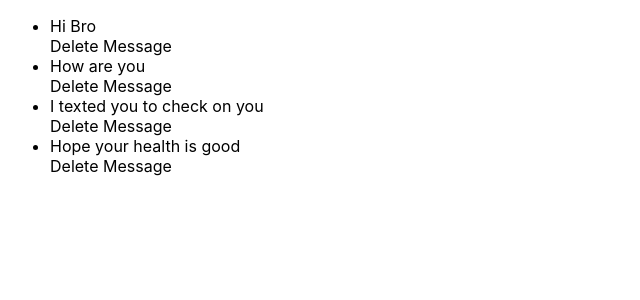
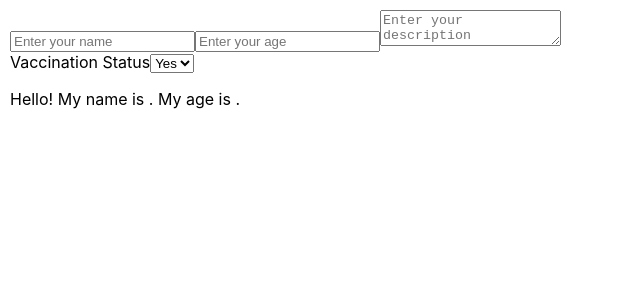
Before and after one commit to aedorado/ns-fe-mar-2021, a React (Create React App) app: page / in a window 1280 px wide. Shown: the top 300 px of the page, without its empty margins (0-640 px from the left). Built offline with nearby package versions, Linux system fonts and the light colour scheme.

Commit message:
Controlled Components

```diff
--- a/src/App.js
+++ b/src/App.js
@@ -6,46 +6,103 @@ import React from 'react';
 // 3. Toggle a warning banner upon button click! (component returns null)
 // 4. Delete a message from the mailbox by clicking delete button
 
-function ListItem(props) {
-  console.log(props);
-
-  return (
-    <>
-      <li>{props.msg.text}</li>
-      <span onClick={ () => props.deleteFunc(props.msg.id) }>Delete Message</span>
-    </>
-  )
-}
-
 class App extends React.Component {
 
   constructor(props) {
     super(props);
     this.state = {
-      msgList: this.props.msgList
+      inputName: "",
+      age: "",
+      desc: "",
+      vaccination: ""
     }
   }
 
-  deleteMessage = (id) => {
-    console.log(id);
-    this.setState((state) => ({
-      msgList: state.msgList.filter(msg => msg.id !== id)
-    }));
+  handleInputName = (event) => {
+    this.setState({
+      inputName: event.target.value
+    });
+  }
+
+  handleInputAge = (event) => {
+    this.setState({
+      age: event.target.value
+    });
+  }
+
+  handleInputDesc = (event) => {
+    this.setState({
+      desc: event.target.value
+    });
+  }
+
+  handleInputVacc = (event) => {
+    this.setState({
+      vaccination: event.target.value
+    });
   }
 
   render() {
     return (
       <>
-      <ul>
-        {
-          this.state.msgList.map((msg, i) => <ListItem key={msg.id} msg={msg} deleteFunc={this.deleteMessage} />)
-        }
-      </ul>
-      {/* <button onClick={this.deleteMessage}>Delete first message</button> */}
+        <input placeholder="Enter your name" value={this.state.inputName} onChange={this.handleInputName} />
+        <input placeholder="Enter your age" value={this.state.age} onChange={this.handleInputAge} />
+        <textarea placeholder="Enter your description" value={this.state.desc} onChange={this.handleInputDesc}></textarea>
+        <br /> Vaccination Status
+        <select value={this.state.vaccination} onChange={this.handleInputVacc}>
+          <option value="Yes">Yes</option>
+          <option value="No">No</option>
+        </select>
+        <p>Hello! My name is {this.state.inputName}. My age is {this.state.age}. {this.state.desc}
+        { this.state.vaccination === "Yes" && "I am vaccinated!" }
+        { this.state.vaccination === "No" && "I will be vaccinated soon!" }
+        </p>
       </>
     );
   }
+
 }
+
+// function ListItem(props) {
+//   console.log(props);
+
+//   return (
+//     <>
+//       <li>{props.msg.text}</li>
+//       <span onClick={ () => props.deleteFunc(props.msg.id) }>Delete Message</span>
+//     </>
+//   )
+// }
+
+// class App extends React.Component {
+
+//   constructor(props) {
+//     super(props);
+//     this.state = {
+//       msgList: this.props.msgList
+//     }
+//   }
+
+//   deleteMessage = (id) => {
+//     console.log(id);
+//     this.setState((state) => ({
+//       msgList: state.msgList.filter(msg => msg.id !== id)
+//     }));
+//   }
+
+//   render() {
+//     return (
+//       <>
+//       <ul>
+//         {
+//           this.state.msgList.map((msg, i) => <ListItem key={msg.id} msg={msg} deleteFunc={this.deleteMessage} />)
+//         }
+//       </ul>
+//       {/* <button onClick={this.deleteMessage}>Delete first message</button> */}
+//       </>
+//     );
+//   }
+// }
 
 // const listItems = numbers.map((number) =>
 //     <li>{number}</li>
```
